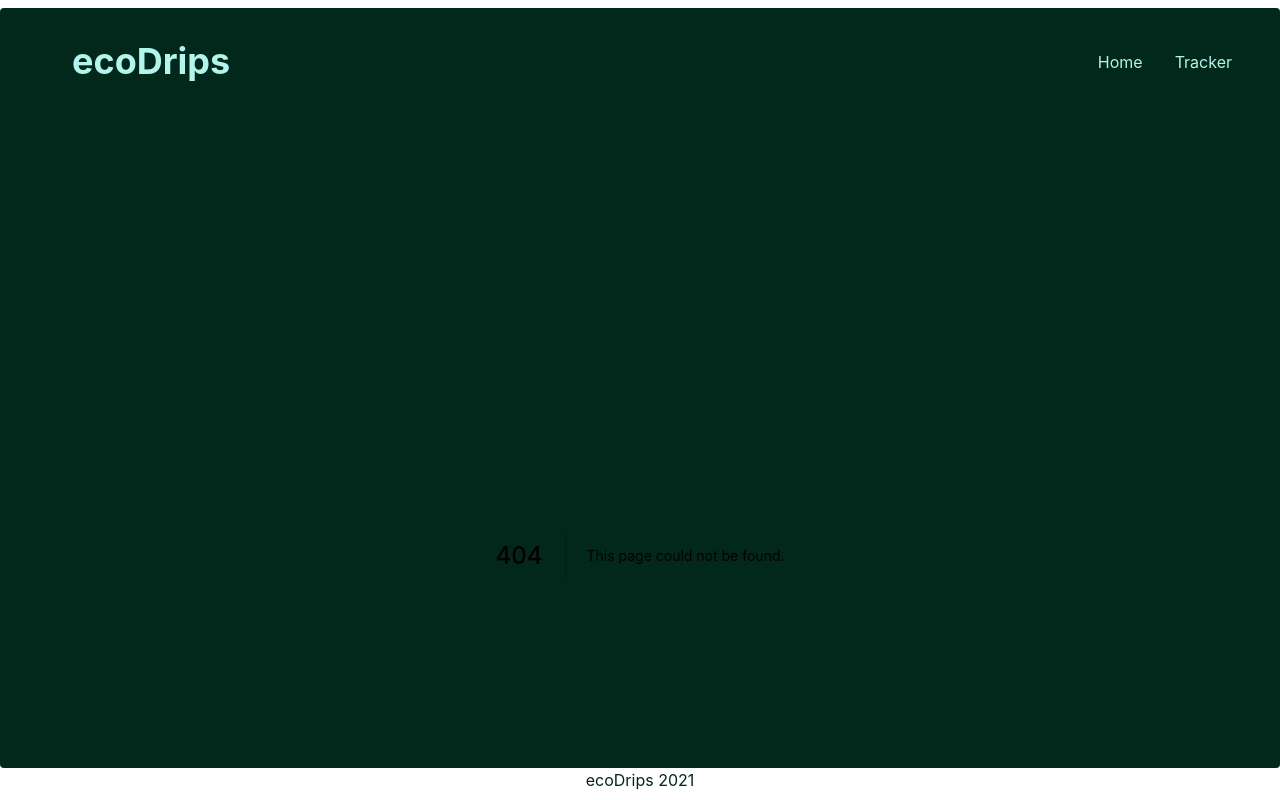
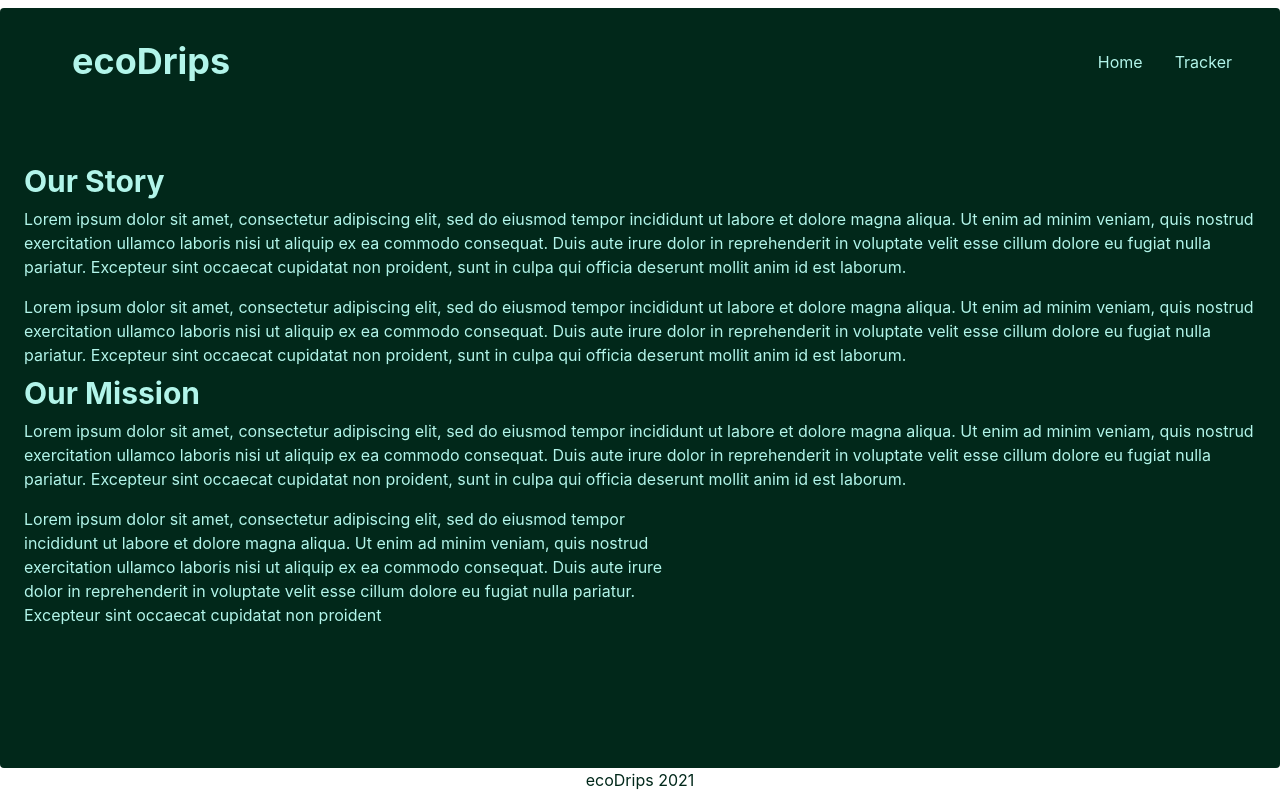
Before and after one commit to PBillingsby/ecodrips, a Next.js app: page /about in a window 1280 px wide. Before the commit this address had no page. Built offline with nearby package versions, Linux system fonts and the light colour scheme; some icons are missing.

Commit message:
added removed about pages for later use

```diff
--- /dev/null
+++ b/components/AboutPage.tsx
@@ -0,0 +1,16 @@
+import { Heading, Box, Text, VStack } from '@chakra-ui/react';
+
+export default function AboutPage() {
+  return (
+    <VStack>
+      <Box p={2} color='teal.100'>
+        <Heading size='lg'> Our Story</Heading>
+        <Text py={2}>Lorem ipsum dolor sit amet, consectetur adipiscing elit, sed do eiusmod tempor incididunt ut labore et dolore magna aliqua. Ut enim ad minim veniam, quis nostrud exercitation ullamco laboris nisi ut aliquip ex ea commodo consequat. Duis aute irure dolor in reprehenderit in voluptate velit esse cillum dolore eu fugiat nulla pariatur. Excepteur sint occaecat cupidatat non proident, sunt in culpa qui officia deserunt mollit anim id est laborum.</Text>
+        <Text py={2}>Lorem ipsum dolor sit amet, consectetur adipiscing elit, sed do eiusmod tempor incididunt ut labore et dolore magna aliqua. Ut enim ad minim veniam, quis nostrud exercitation ullamco laboris nisi ut aliquip ex ea commodo consequat. Duis aute irure dolor in reprehenderit in voluptate velit esse cillum dolore eu fugiat nulla pariatur. Excepteur sint occaecat cupidatat non proident, sunt in culpa qui officia deserunt mollit anim id est laborum.</Text>
+        <Heading size='lg'> Our Mission</Heading>
+        <Text py={2}>Lorem ipsum dolor sit amet, consectetur adipiscing elit, sed do eiusmod tempor incididunt ut labore et dolore magna aliqua. Ut enim ad minim veniam, quis nostrud exercitation ullamco laboris nisi ut aliquip ex ea commodo consequat. Duis aute irure dolor in reprehenderit in voluptate velit esse cillum dolore eu fugiat nulla pariatur. Excepteur sint occaecat cupidatat non proident, sunt in culpa qui officia deserunt mollit anim id est laborum.</Text>
+        <Text w={['90vw', '50vw']} py={2}>Lorem ipsum dolor sit amet, consectetur adipiscing elit, sed do eiusmod tempor incididunt ut labore et dolore magna aliqua. Ut enim ad minim veniam, quis nostrud exercitation ullamco laboris nisi ut aliquip ex ea commodo consequat. Duis aute irure dolor in reprehenderit in voluptate velit esse cillum dolore eu fugiat nulla pariatur. Excepteur sint occaecat cupidatat non proident</Text>
+      </Box>
+    </VStack >
+  )
+}
--- /dev/null
+++ b/pages/about.tsx
@@ -0,0 +1,7 @@
+import AboutPage from '../components/AboutPage'
+
+export default function About() {
+  return (
+    <AboutPage />
+  )
+}
```
